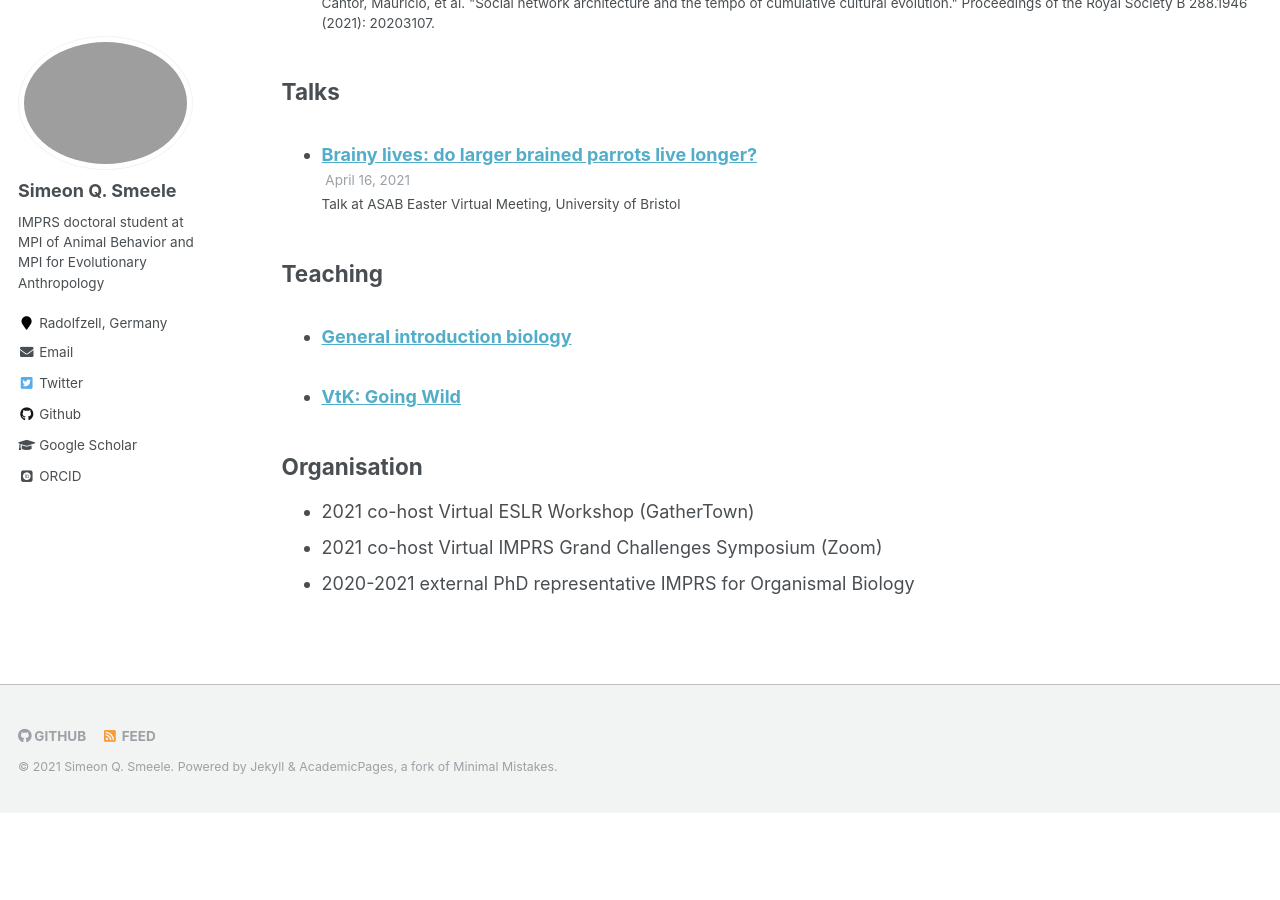
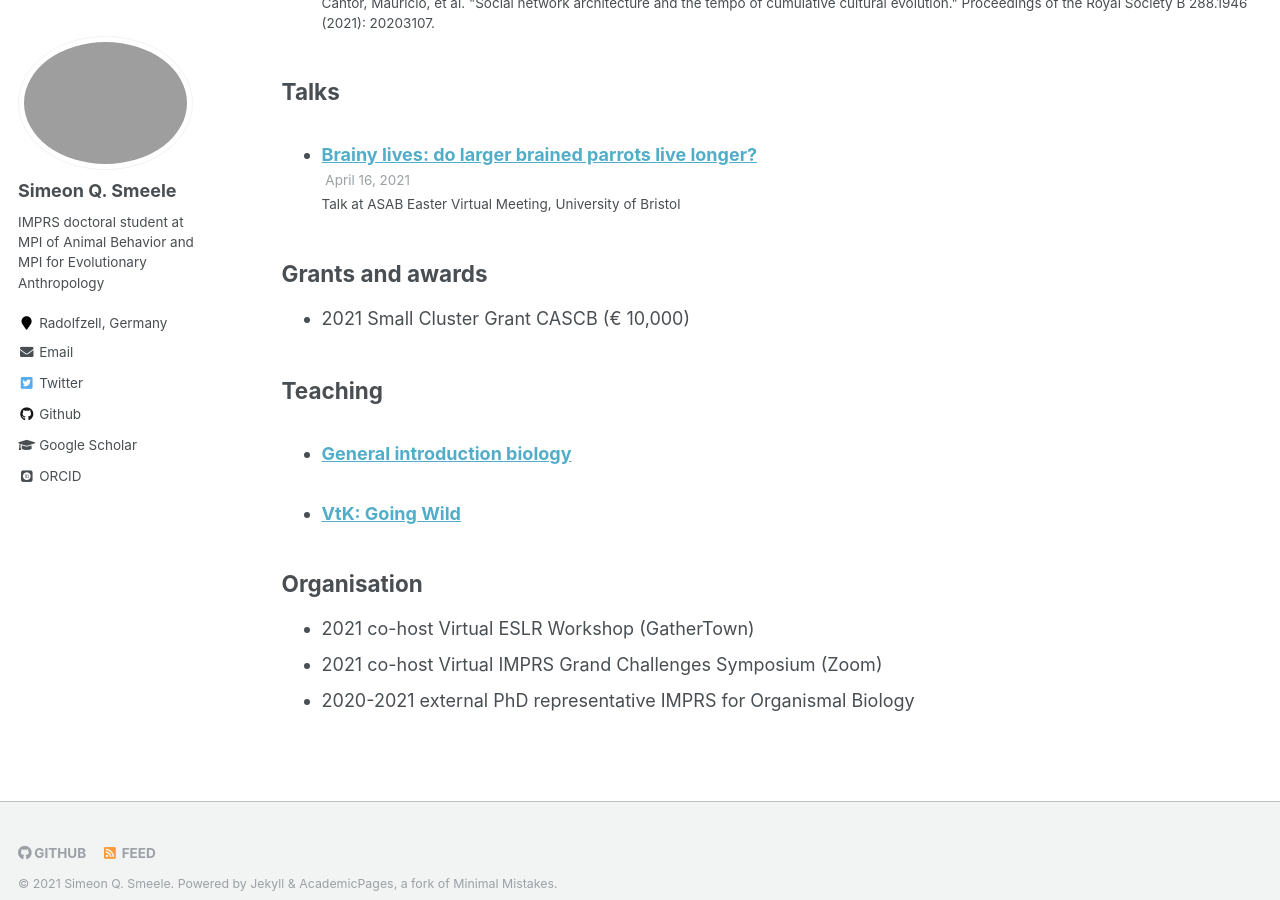
Before and after one commit to simeonqs/simeonqs.github.io, a Jekyll site: the page built from _pages/cv.md, in a window 1280 px wide and 900 px high, scrolled down 2511 px. Built offline with Jekyll 4.4.1, drawn with Linux system fonts in a browser that asks for light colours; some web fonts are replaced; before the commit the page ends 3324 px from its top, so only the background shows below that.

Commit message:
Adding grant.

```diff
--- a/_pages/cv.md
+++ b/_pages/cv.md
@@ -84,6 +84,9 @@
     {% include archive-single-talk-cv.html %}
   {% endfor %}</ul>
 
+## Grants and awards
+* 2021 Small Cluster Grant CASCB (€ 10,000)
+
 ## Teaching
 
   <ul>{% for post in site.teaching %}
```
